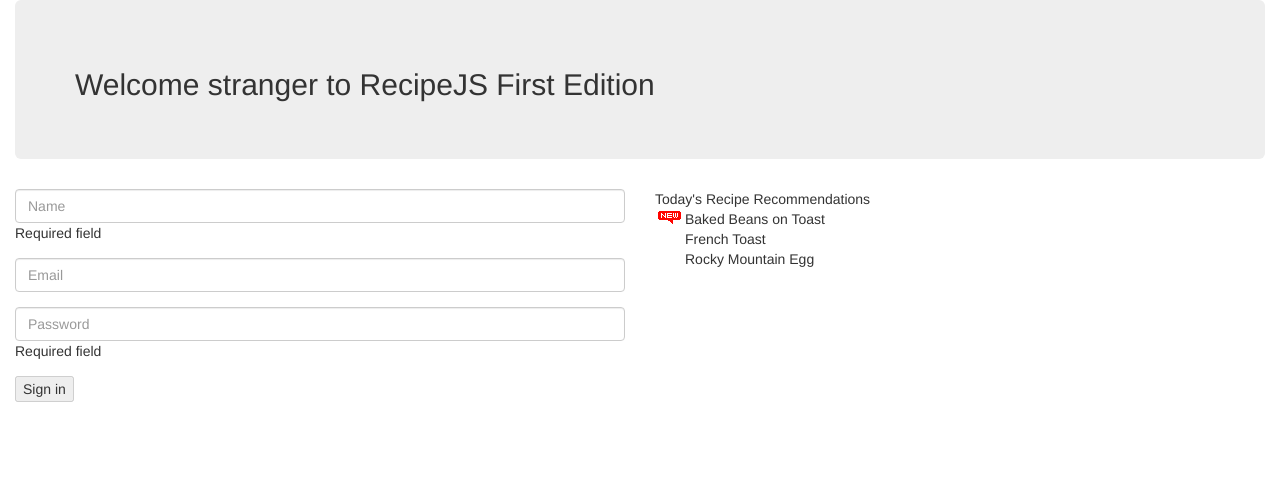
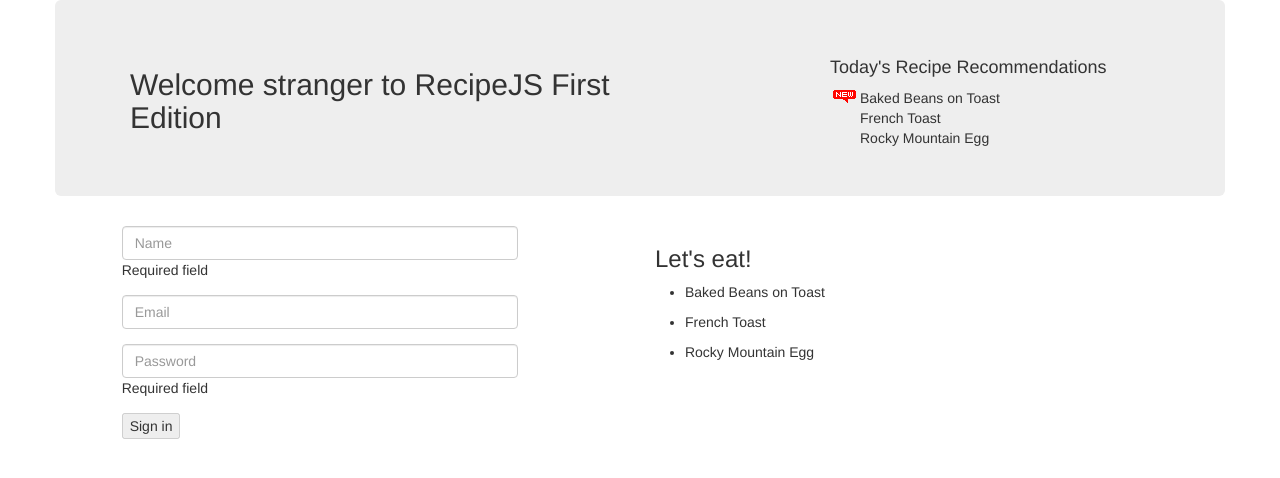
Before and after one commit to victorkane/recipe-js, a website: page public/index.html in a window 1280 px wide. Drawn offline with nearby package versions, Linux system fonts and the light colour scheme.

Commit message:
More column tweaking

```diff
--- a/public/index.html
+++ b/public/index.html
@@ -7,11 +7,19 @@
 </head>
 <body ng-controller="RecipeVM as recipevm">
   <div class="container-fluid">
-    <div class="jumbotron">
-      <h2 class="ng-cloak title">{{recipevm.message}} {{recipevm.user.name || 'stranger'}} to {{recipevm.titletext}} {{recipevm.edition}} Edition</h2>
+    <div class="jumbotron container">
+      <div class="col-sm-6">
+        <h2 class="ng-cloak title">{{recipevm.message}} {{recipevm.user.name || 'stranger'}} to {{recipevm.titletext}} {{recipevm.edition}} Edition</h2>
+      </div>
+      <div class="col-sm-4 col-sm-offset-2">
+        <h4 class="ng-cloak">Today's Recipe Recommendations</h4>
+        <div class="ng-cloak recipe" ng-repeat="recipe in recipevm.recipes" ng-class="recipe.new ? 'new' : 'old'">
+          <span ng-bind="recipe.title" class="title"></span>
+        </div>
+      </div>
     </div>
     <div class="row">
-      <div class="col-sm-6">
+      <div class="col-sm-4 col-sm-offset-1">
         <form ng-submit="recipevm.submit()" name="signInForm" class="" role="form">
           <div class="form-group">
             <input type="text" name="username" class="form-control" ng-model="recipevm.user.name" required ng-minlength="4" placeholder="Name">
@@ -32,11 +40,11 @@
           <input type="submit" value="Sign in" ng-disabled="signInForm.$invalid">
         </form>
       </div>
-      <div class="col-sm-6 "
-        <h3 class="ng-cloak">Today's Recipe Recommendations</h3>
-        <div class="ng-cloak recipe" ng-repeat="recipe in recipevm.recipes" ng-class="recipe.new ? 'new' : 'old'">
-          <span ng-bind="recipe.title" class="title"></span>
-        </div>
+      <div class="col-sm-6 col-sm-offset-1">
+        <h3>Let's eat!</h3>
+        <ul class="ng-cloak recipe" ng-repeat="recipe in recipevm.recipes">
+          <li ng-bind="recipe.title" class="title"></li>
+        </ul>
       </div>
     </div>
   </div>
```
